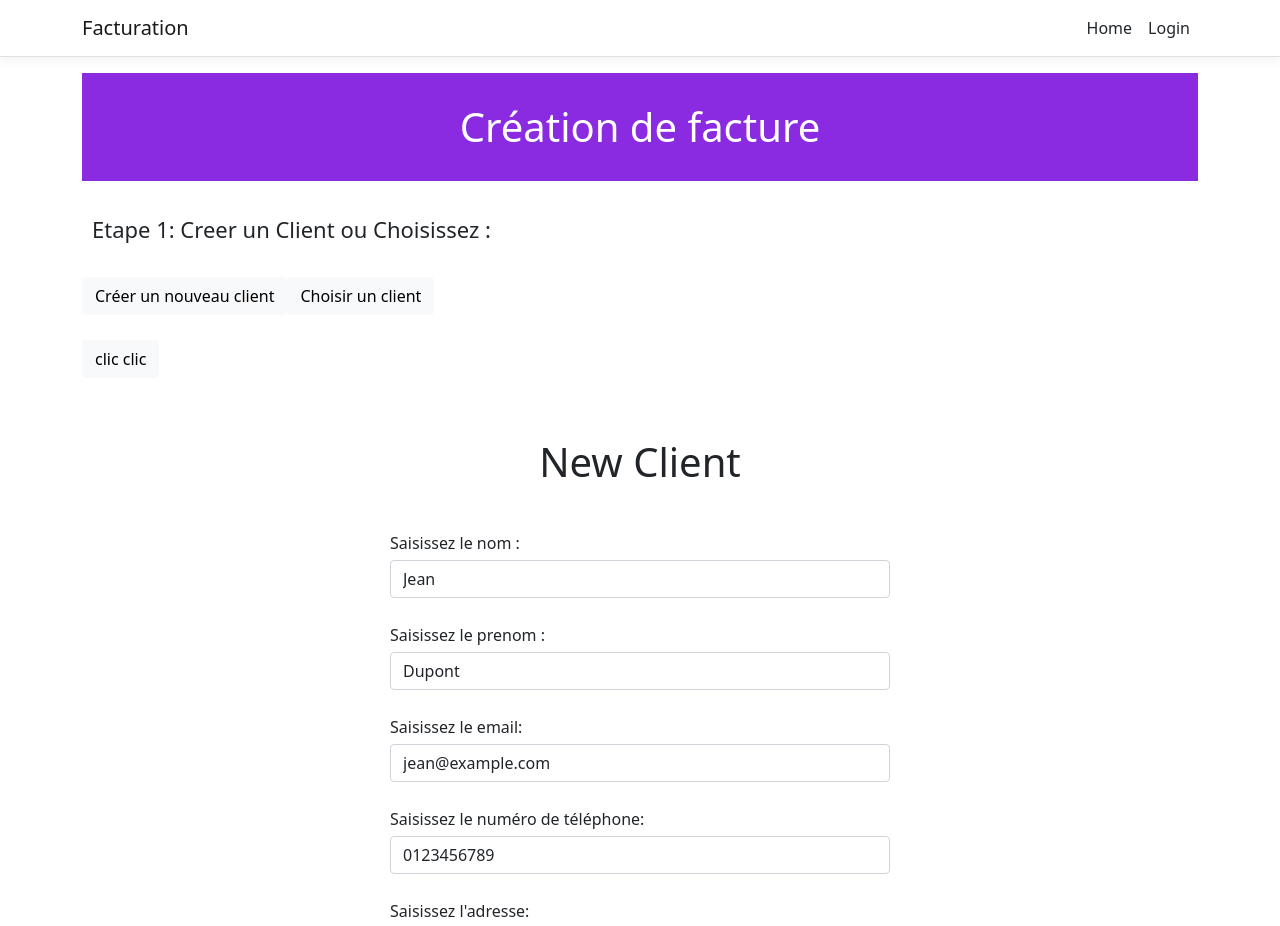
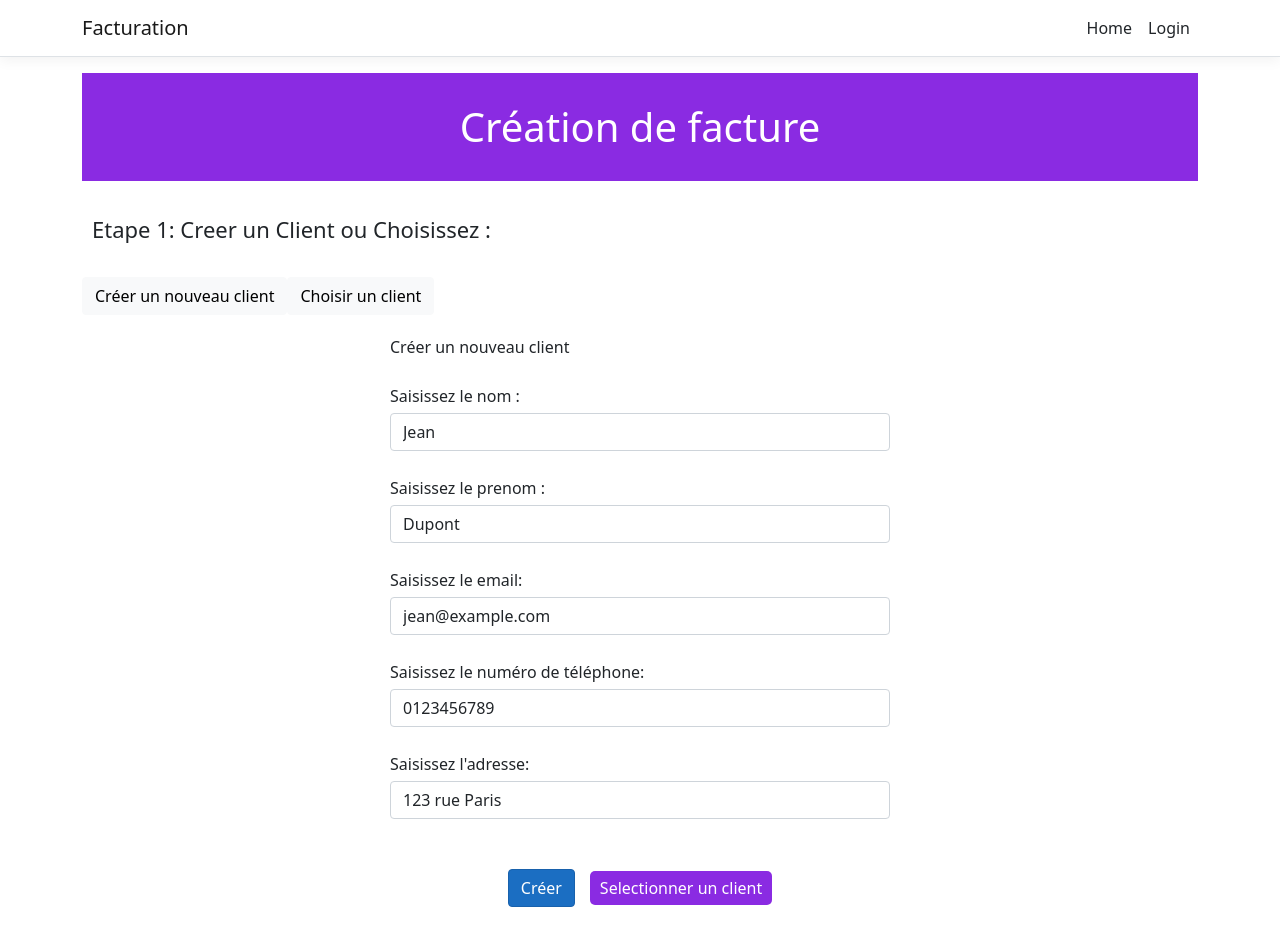
Before and after one commit to safiylm/Facturation, an Angular app in the folder ClientApp/: page /new-facture in a window 1280 px wide. Shown: the top 926 px of the page. Built offline with nearby package versions, Linux system fonts and the light colour scheme.

Commit message:
creation du client

```diff
--- a/ClientApp/src/app/modules/clients/create-client/create-client.component.css
+++ b/ClientApp/src/app/modules/clients/create-client/create-client.component.css
@@ -1,6 +1,6 @@
 form {
   display: block;
-  margin: 60px auto;
+  margin: 20px auto;
   width: 500px;
 }
 
@@ -35,3 +35,16 @@ input {
 .spinner-border{
     margin:15px;
 }
+
+button[type='submit'] {
+  margin-right : 15px;
+}
+
+#btnOpenSelectForm {
+  text-align: right;
+  padding: 5px 10px;
+  background-color: blueviolet;
+  color: white;
+  border-radius: 5px;
+  border: none;
+}
--- a/ClientApp/src/app/modules/clients/create-client/create-client.component.html
+++ b/ClientApp/src/app/modules/clients/create-client/create-client.component.html
@@ -1,4 +1,3 @@
-<button class="btn btn-light" (click)="addNewItem('2')">clic clic</button>
 
 <div class="div-spinner" *ngIf="resultat!=''" @fadeIn @fadeOut>
 
@@ -17,7 +16,7 @@
 
 
 <form (ngSubmit)="create()" autocomplete="off">
-  <h1>New Client  </h1>
+  <p>Créer un nouveau client</p>
 
   <label>
     Saisissez le nom :<br />
@@ -43,9 +42,10 @@
     Saisissez l'adresse:<br />
     <input type="text" name="adresse" class="form-control" [(ngModel)]="client.Adresse" />
   </label>
-
-  <button type="submit" class="btn btn-primary">Ajouter </button>
-
+  <div class="d-flex align-items-center justify-content-center" >
+    <button type="submit" class="btn btn-primary">Créer </button>
+    <button id="btnOpenSelectForm" class="btn btn-light" type="button" (click)="openSelectForm()">Selectionner un client</button>
+  </div>
 </form>
 
 <p>{{ resultat }}</p>
--- a/ClientApp/src/app/modules/clients/create-client/create-client.component.ts
+++ b/ClientApp/src/app/modules/clients/create-client/create-client.component.ts
@@ -40,30 +40,15 @@ const fadeOut = trigger('fadeOut', [
   ]
 })
 
-export class CreateClientComponent implements OnInit {
+export class CreateClientComponent {
 
   constructor(private clientService: ClientService) { }
 
   resultat = "";
+  @Output() getClientIDEvent = new EventEmitter<number>();
 
-  @Output() newItemEvent = new EventEmitter<string>();
+  @Output() selectEvent = new EventEmitter<any>();
 
-  addNewItem(value: string) {
-
-    this.resultat = "chargement"
-    setTimeout(() => {
-      this.resultat = "ok"
-
-    }, 2000)
-
-    setTimeout(() => {
-      this.resultat = ""
-      this.newItemEvent.emit(value);
-    }, 4000)
-  }
-
-  ngOnInit(): void {
-  }
 
    client = {
      Nom: 'Jean',
@@ -76,6 +61,17 @@ export class CreateClientComponent implements OnInit {
 
 
   create() {
+    this.resultat = "chargement"
+    setTimeout(() => {
+      this.resultat = "ok"
+
+    }, 2000)
+
+    setTimeout(() => {
+      this.resultat = ""
+      this.getClientIDEvent.emit(5);
+    }, 4000)
+
 
     this.clientService.create(this.client).subscribe({
       next: (res) => {
@@ -88,4 +84,8 @@ export class CreateClientComponent implements OnInit {
     })
   }
 
+  openSelectForm() {
+    this.selectEvent.emit("select");
+  }
+
 }
```
